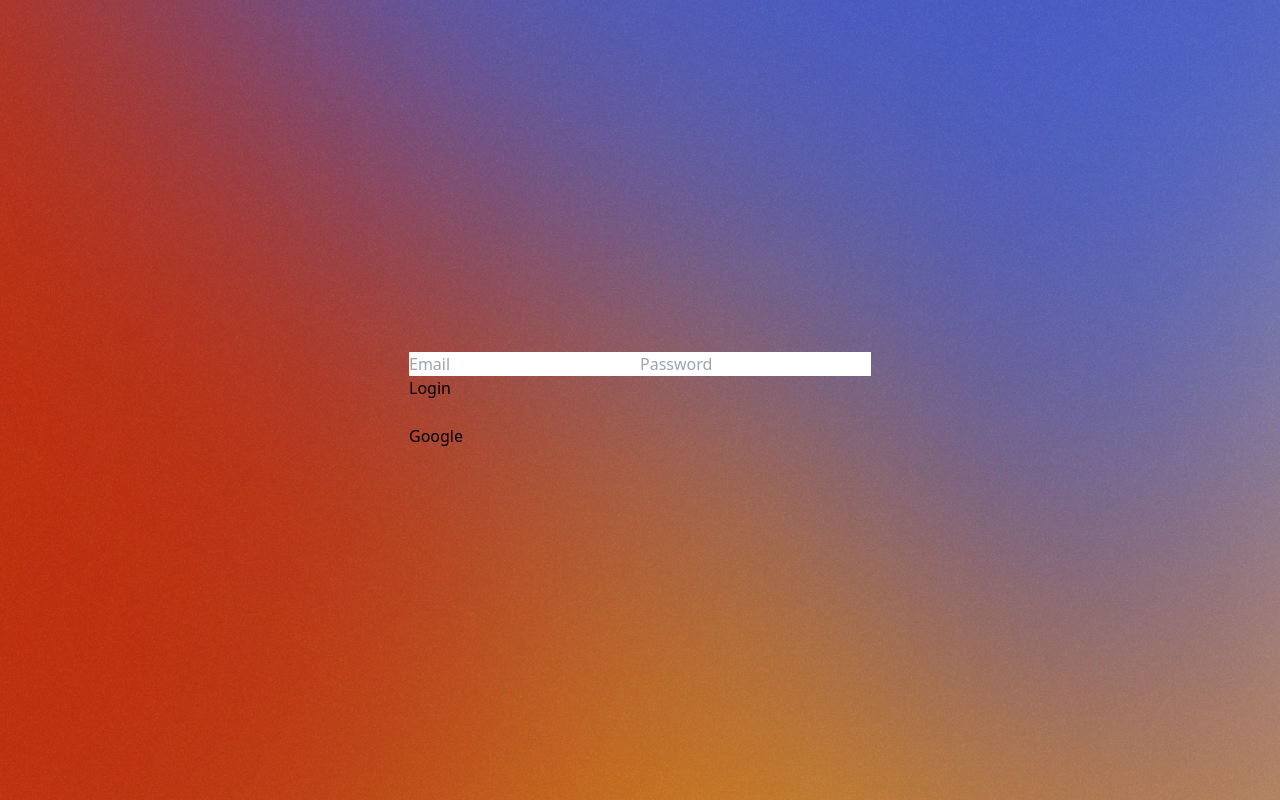
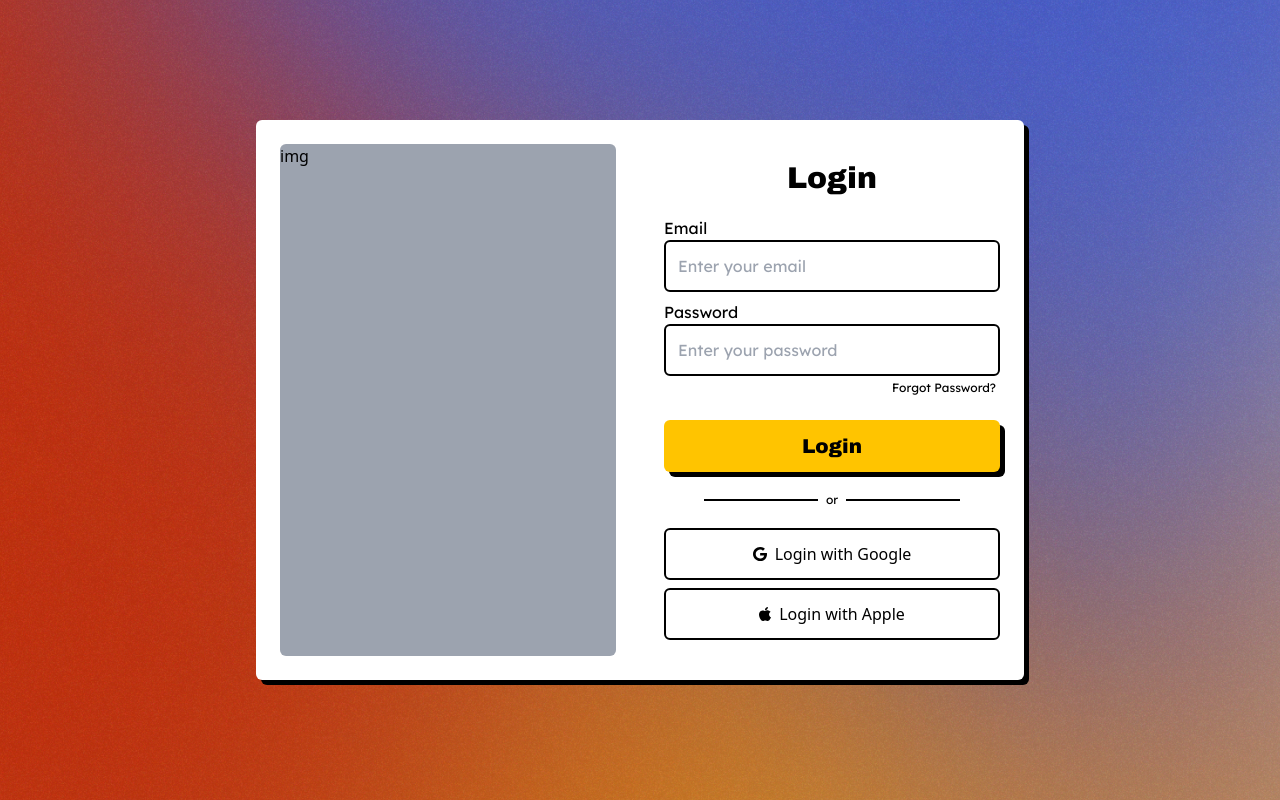
Before and after one commit to akdevv/firebase-auth, a React (Vite) app: page /login in a window 1280 px wide. Built offline with nearby package versions, Linux system fonts and the light colour scheme; no server answers.

Commit message:
updated Login page styles

```diff
--- a/src/components/Login.jsx
+++ b/src/components/Login.jsx
@@ -1,5 +1,6 @@
 import axios from "axios";
 import { useState } from "react";
+import { Link } from "react-router-dom";
 import { auth, googleProvider } from "../config/firebase";
 import { signInWithPopup, signInWithEmailAndPassword } from "firebase/auth";
 
@@ -46,26 +47,91 @@ function Login() {
 	// add apple login also
 
 	return (
+		<>
+			<div className="flex w-3/5 h-auto bg-white rounded-md shadow-neo">
+				<div className="w-1/2 m-6 bg-gray-400 rounded-md">img</div>
+				<div className="w-1/2 mx-6 my-10">
+					<h1 className="text-3xl text-center font-archivo">Login</h1>
+					{/* inputs */}
+					<div className="mt-5">
 						<div>
-			<div>
+							<label htmlFor="email" className="flex font-lexend">
+								Email
+							</label>
 							<input
 								type="text"
-					placeholder="Email"
+								id="email"
 								value={email}
+								placeholder="Enter your email"
 								onChange={(evt) => setEmail(evt.target.value)}
+								className="w-full p-3 border-2 border-black rounded-md font-lexend"
 							/>
+						</div>
+						<div className="mt-2">
+							<label
+								htmlFor="password"
+								className="flex font-lexend"
+							>
+								Password
+							</label>
 							<input
 								type="text"
-					placeholder="Password"
+								id="password"
 								value={password}
-					onChange={(evt) => setPassword(evt.target.value)}
+								placeholder="Enter your password"
+								onChange={(evt) =>
+									setPassword(evt.target.value)
+								}
+								className="w-full p-3 border-2 border-black rounded-md font-lexend"
 							/>
 						</div>
-			<button onClick={handleLogin}>Login</button>
-			<br />
-			<br />
-			<button onClick={handleGoogleLogin}>Google</button>
+						<div className="p-1 text-xs text-right font-lexend">
+							Forgot Password?
 						</div>
+					</div>
+
+					{/* login button */}
+					<div className="mt-5">
+						<Link to="login" className="text-xl font-archivo">
+							<button className="w-full py-3 duration-300 rounded-md shadow-neo bg-firebaseYellow hover:shadow-none hover:translate-x-1 hover:translate-y-1">
+								Login
+							</button>
+						</Link>
+					</div>
+
+					{/* seprator */}
+					<div className="flex items-center mt-5">
+						<div className="w-1/2 bg-black h-0.5 ml-10 mr-2"></div>
+						<span className="text-xs font-lexend">or</span>
+						<div className="w-1/2 bg-black h-0.5 mr-10 ml-2"></div>
+					</div>
+
+					{/* sso login buttons */}
+					<div className="mt-5">
+						<button
+							onClick={handleGoogleLogin}
+							className="flex items-center justify-center w-full p-3 border-2 border-black rounded-md"
+						>
+							<img
+								src="src/assets/google-logo.svg"
+								alt="google logo"
+								className="mr-2"
+							/>
+							<span>Login with Google</span>
+						</button>
+
+						<button className="flex items-center justify-center w-full p-3 mt-2 border-2 border-black rounded-md">
+							<img
+								src="src/assets/apple-logo.svg"
+								alt="apple logo"
+								className="mr-2"
+							/>
+							<span>Login with Apple</span>
+						</button>
+					</div>
+				</div>
+			</div>
+		</>
 	);
 }
 
--- a/src/pages/Home.jsx
+++ b/src/pages/Home.jsx
@@ -5,9 +5,9 @@ function Home() {
 		<>
 			<div className="flex items-center p-20 ">
 				<div>
-					<div className="text-white text-8xl font-archivo">
+					<h1 className="text-white text-8xl font-archivo">
 						Firebase Auth
-					</div>
+					</h1>
 					<p className="w-3/4 text-white text-md font-lexend">
 						Simple project to help you quickly setup firebase
 						authentication with MongoDB integration in your React
```
Also changed, not shown: src/assets/apple-logo.svg (added), src/assets/google-logo.svg (added). Lines whose indentation alone changed are shown as unchanged.
